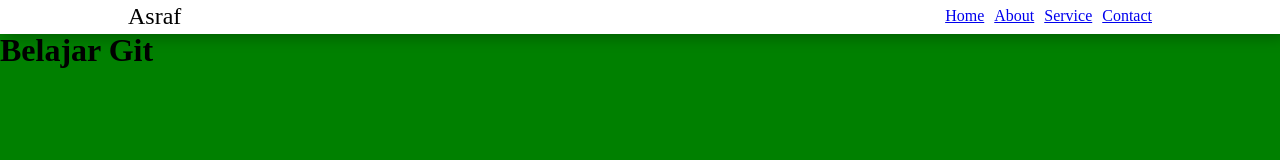
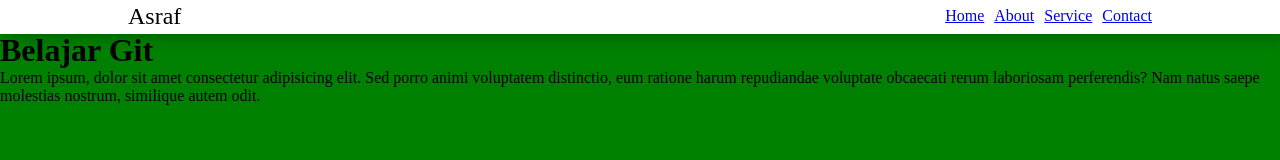
Before and after one commit to TakayumAja/learn-git-alta, a plain HTML site: page index.html in a window 1280 px wide. Drawn offline with Linux system fonts and the light colour scheme.

Commit message:
add description

```diff
--- a/index.html
+++ b/index.html
@@ -20,5 +20,11 @@
       </div>
     </nav>
     <h1>Belajar Git</h1>
+    <p>
+      Lorem ipsum, dolor sit amet consectetur adipisicing elit. Sed porro animi
+      voluptatem distinctio, eum ratione harum repudiandae voluptate obcaecati
+      rerum laboriosam perferendis? Nam natus saepe molestias nostrum, similique
+      autem odit.
+    </p>
   </body>
 </html>
```
